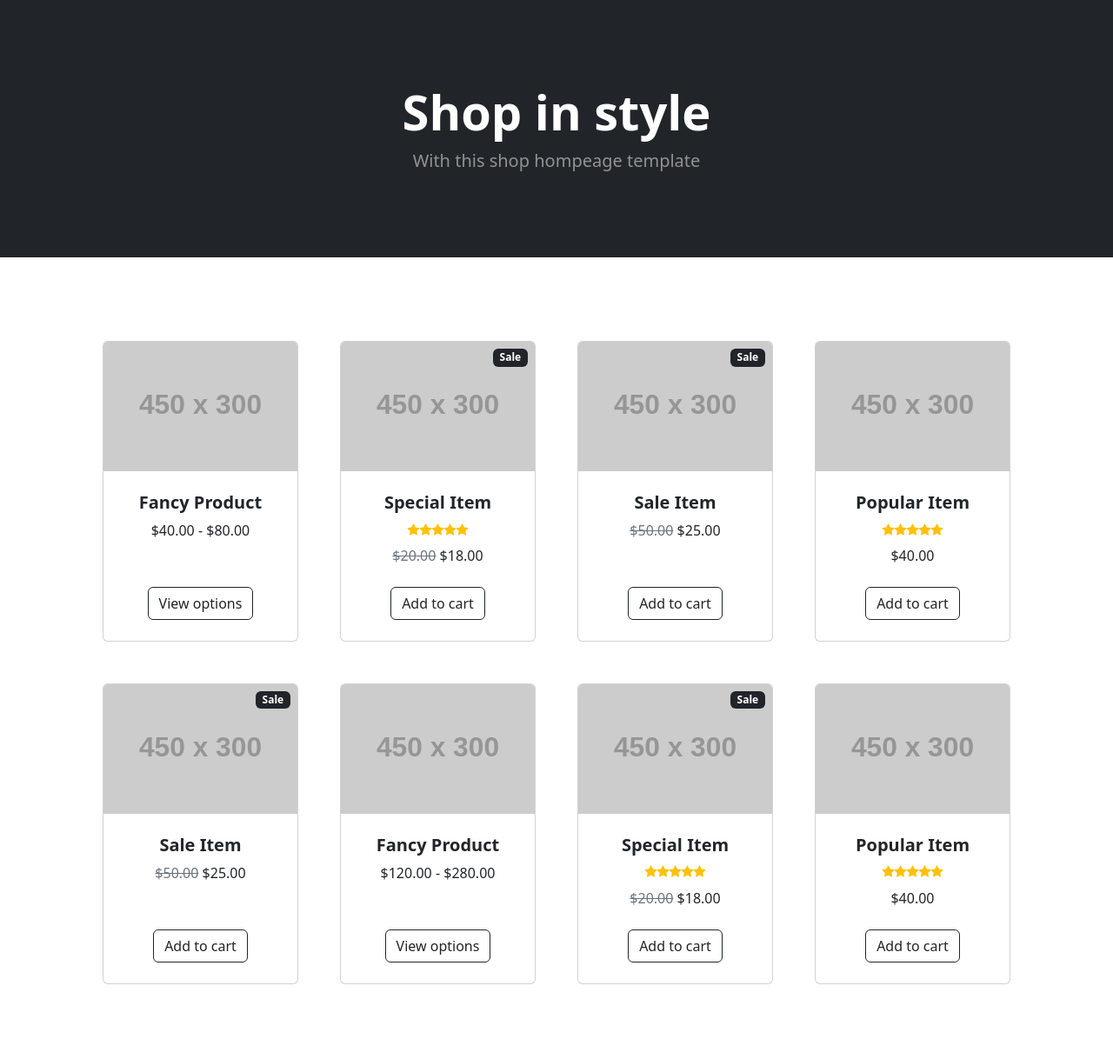
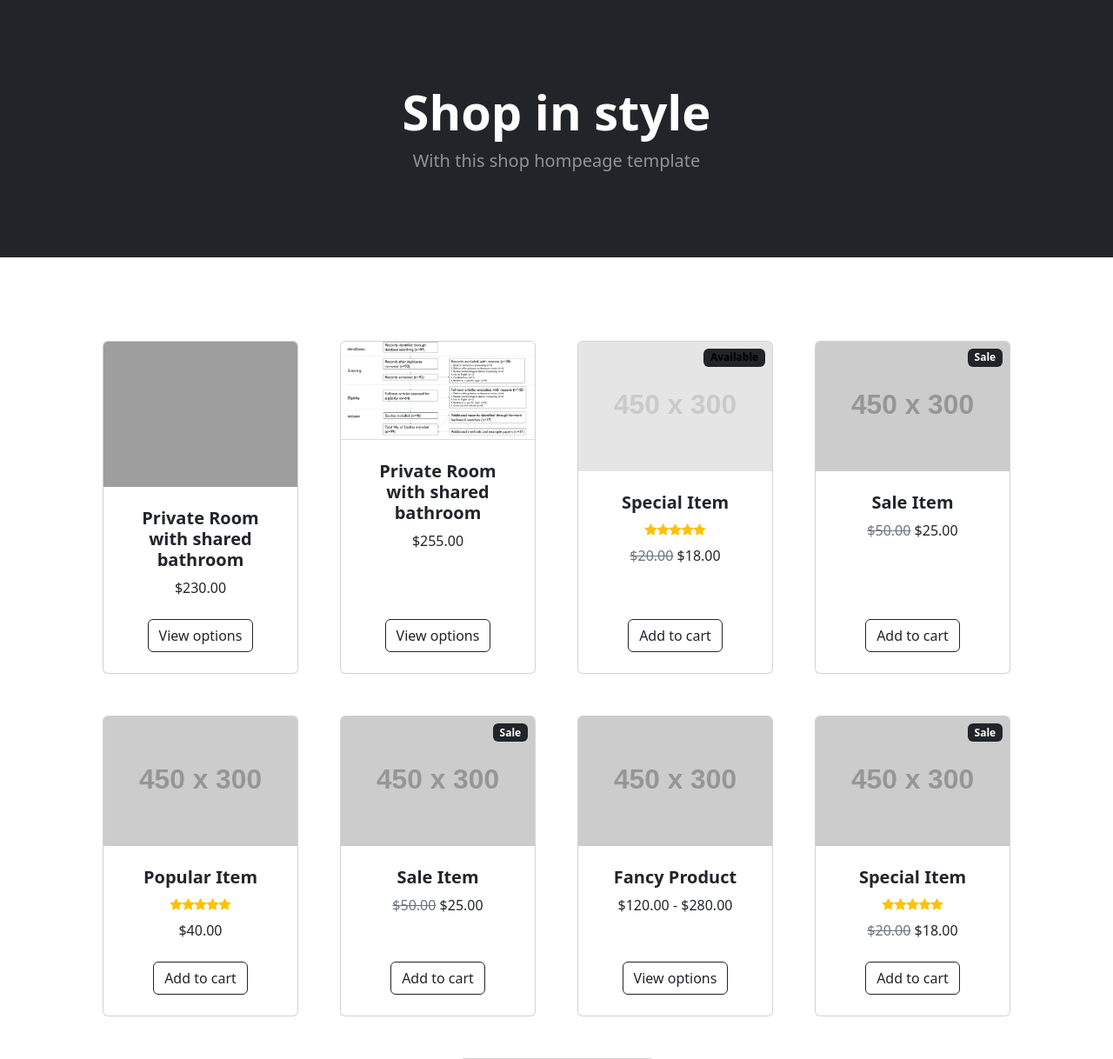
Before and after one commit to Manish-alt/RentRoomService, a Django app: page / in a window 1280 px wide. Shown: the part 57-1275 px from the top of the page at 87% size. Run offline with Django 5.2, Linux system fonts and the light colour scheme; data comes from the database, SQL or seed files in the repository; grey boxes labelled with a size stand in for pictures from a placeholder-image service; some libraries are stand-ins or nearby versions; grey boxes are pictures that could not be loaded.

Commit message:
homepage added

```diff
--- a/RentRoomCustomer/templates/home.html
+++ b/RentRoomCustomer/templates/home.html
@@ -58,17 +58,18 @@
         <section class="py-5">
             <div class="container px-4 px-lg-5 mt-5">
                 <div class="row gx-4 gx-lg-5 row-cols-2 row-cols-md-3 row-cols-xl-4 justify-content-center">
+                   {% for product in  products %}
                     <div class="col mb-5">
                         <div class="card h-100">
                             <!-- Product image-->
-                            <img class="card-img-top" src="https://dummyimage.com/450x300/dee2e6/6c757d.jpg" alt="..." />
+                            <img class="card-img-top" src="{{ product.image.url }}" alt="..." />
                             <!-- Product details-->
                             <div class="card-body p-4">
                                 <div class="text-center">
                                     <!-- Product name-->
-                                    <h5 class="fw-bolder">Fancy Product</h5>
+                                    <h5 class="fw-bolder">{{ product.name }}</h5>
                                     <!-- Product price-->
-                                    $40.00 - $80.00
+                                    ${{ product.price }}
                                 </div>
                             </div>
                             <!-- Product actions-->
@@ -77,12 +78,15 @@
                             </div>
                         </div>
                     </div>
+                    {% endfor %}
+
                     <div class="col mb-5">
                         <div class="card h-100">
+                            <!-- Product image-->
+                            <img class="card-img-top" src="https://dummyimage.com/450x300/dee2e6/6c757d.jpg" alt="..." style="opacity: 0.5;"/>
                             <!-- Sale badge-->
-                            <div class="badge bg-dark text-white position-absolute" style="top: 0.5rem; right: 0.5rem">Sale</div>
-                            <!-- Product image-->
-                            <img class="card-img-top" src="https://dummyimage.com/450x300/dee2e6/6c757d.jpg" alt="..." />
+                            <div class="badge bg-dark text-black position-absolute" style="top: 0.5rem; right: 0.5rem">Available</div>
+
                             <!-- Product details-->
                             <div class="card-body p-4">
                                 <div class="text-center">
--- a/RentRoomCustomer/views.py
+++ b/RentRoomCustomer/views.py
@@ -1,4 +1,6 @@
 from django.shortcuts import render
+from .models import Product
 
 def home(request):
-    return render(request, 'home.html', {})
+    products = Product.objects.all()
+    return render(request, 'home.html', {'products': products})
```
